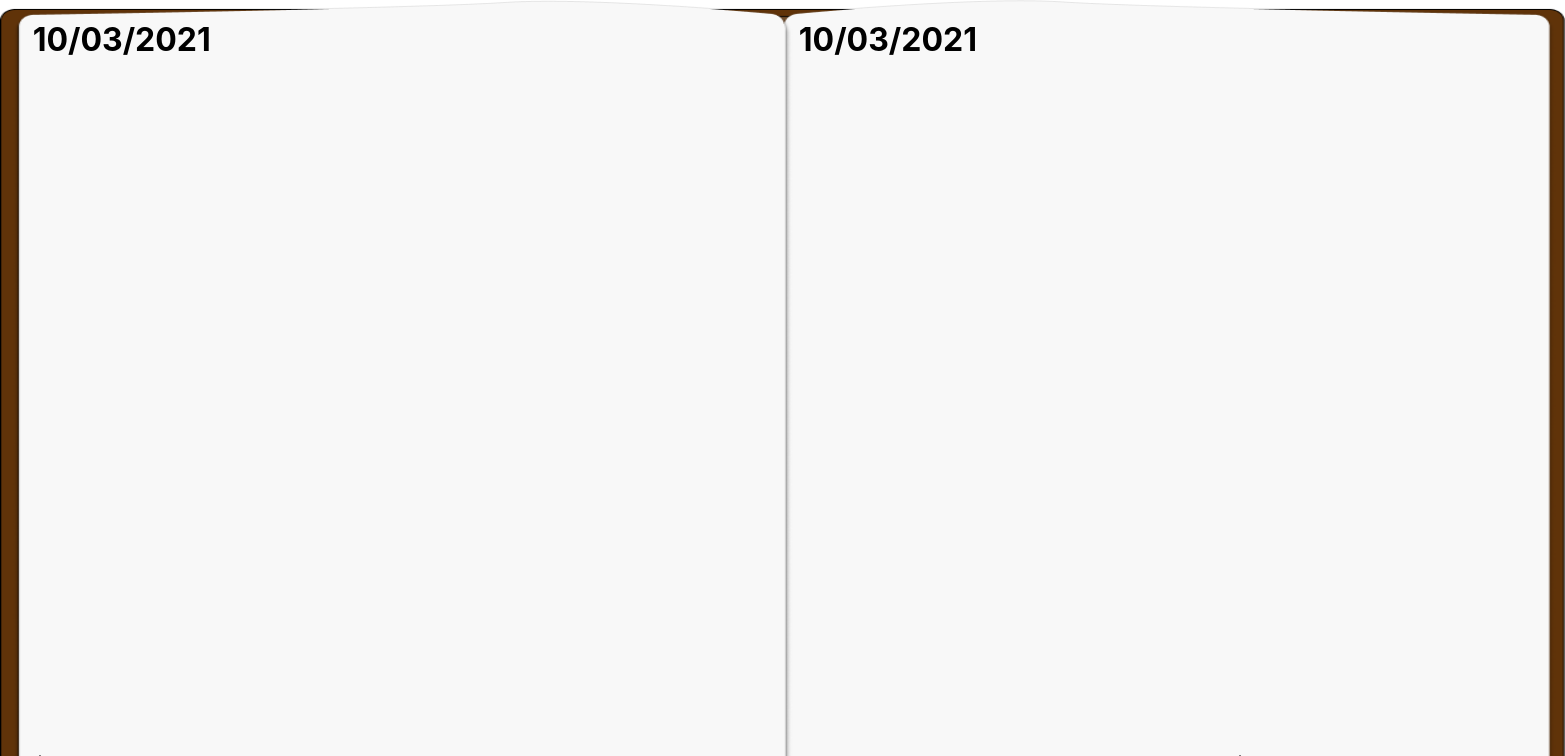
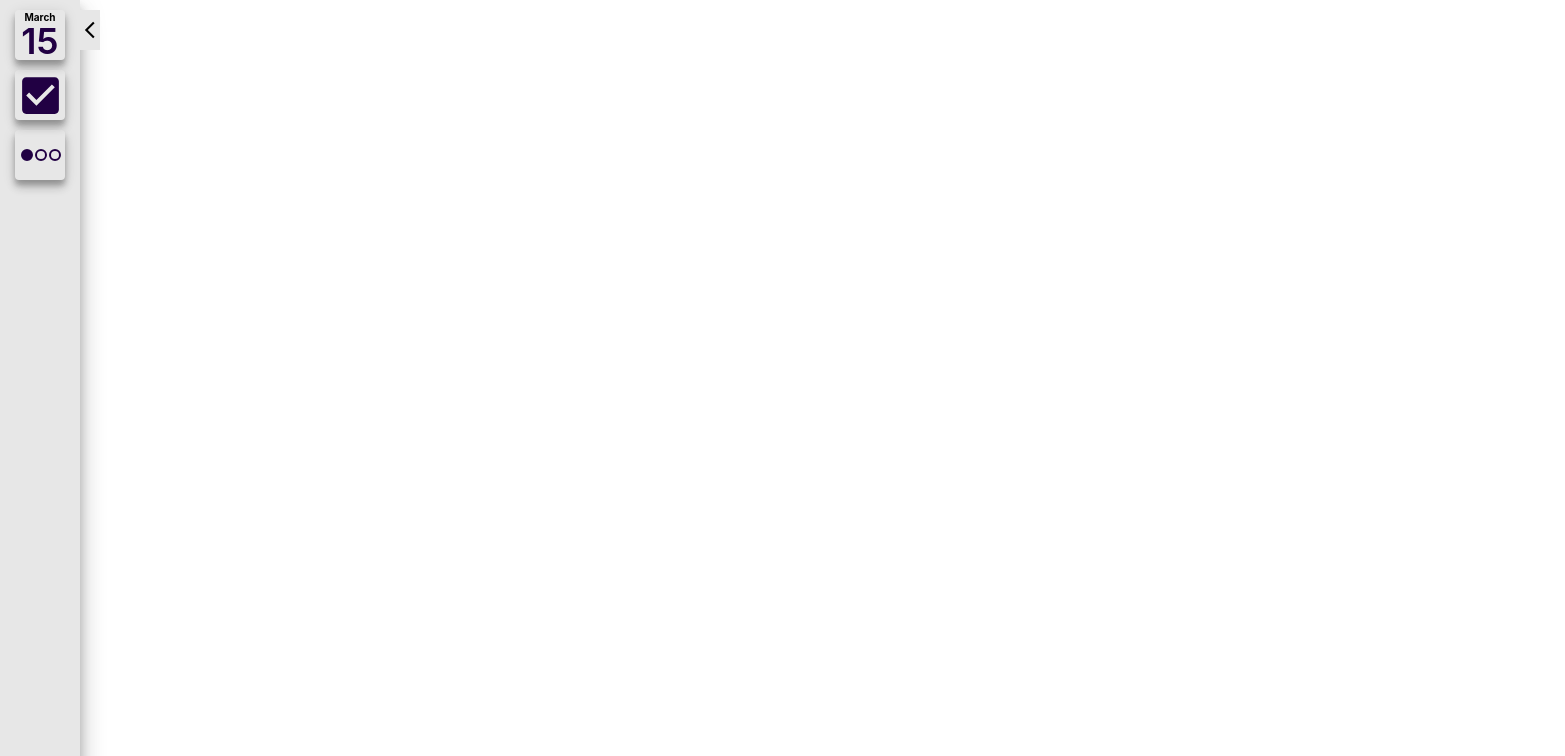
Before and after one commit to UOA-SE701-Group3-2021/3Lancers, a React (Create React App) app in the folder telos-frontend/: page /widget-drawer in a window 1280 px wide. Shown: the top 756 px of the page, 1565 px wide, since content can reach past the window. Built offline with nearby package versions, Linux system fonts and the light colour scheme.

Commit message:
Added widget drawer (no text widget icon yet) (#146)
* Added widget drawer (no text widget icon yet)

```diff
--- a/telos-frontend/src/App.css
+++ b/telos-frontend/src/App.css
@@ -14,6 +14,13 @@
 .App-logo {
   height: 40vmin;
   pointer-events: none;
+}
+
+/* todo Temporary! Remove upon submission */
+.app-container {
+  display: flex;
+  width: 100vw;
+  height: 100vh;
 }
 
 @media (prefers-reduced-motion: no-preference) {
--- a/telos-frontend/src/App.js
+++ b/telos-frontend/src/App.js
@@ -1,6 +1,11 @@
 import './App.css';
 import { BrowserRouter as Router, Switch, Route } from 'react-router-dom';
 import Journal from './views/journal/Journal';
+import WidgetCalendar from './components/calendar/WidgetCalendar';
+import WidgetTodo from './components/todo/WidgetTodo';
+import WidgetDrawer from './components/widget-drawer/WidgetDrawer';
+import WidgetHabitTracker from './components/habit-tracker/WidgetHabitTracker';
+
 import CalendarDashboard from './components/calendar/DashboardCalendar';
 import CalendarJournal from './components/calendar/JournalCalendar';
 import DashboardHabitTracker from './components/habit-tracker/DashboardHabitTracker';
@@ -39,6 +44,15 @@ function App() {
         <Route path="/test/text">
           <JournalText />
         </Route>
+        <Route path="/widget-drawer">
+          <div className="app-container">
+            <WidgetDrawer>
+              <WidgetCalendar />
+              <WidgetTodo />
+              <WidgetHabitTracker />
+            </WidgetDrawer>
+          </div>
+        </Route>
 
         <Route path="*">
           <div className="App" data-testid="test">
--- /dev/null
+++ b/telos-frontend/src/components/Widget.css
@@ -0,0 +1,35 @@
+.widget-icon {
+  --size: 50px;
+  --spacing: 10px;
+  --iconColour: #210043;
+
+  width: var(--size);
+  height: var(--size);
+
+  cursor: pointer;
+  user-select: none;
+
+  box-shadow: 0px 8px 10px rgba(0, 0, 0, 0.14), 0px 3px 14px rgba(0, 0, 0, 0.12), 0px 5px 5px rgba(0, 0, 0, 0.2);
+  border-radius: 4px;
+
+  display: flex;
+  align-items: center;
+  justify-content: center;
+  margin-bottom: var(--spacing);
+}
+
+.widget-icon:first-child {
+  margin-top: var(--spacing);
+}
+
+.widget-icon.vertical {
+  flex-flow: column nowrap;
+}
+
+.widget-icon svg {
+  fill: var(--iconColour);
+}
+
+.widget-icon:hover {
+  background-color: rgba(122,0,244,0.08);
+}
--- /dev/null
+++ b/telos-frontend/src/components/calendar/WidgetCalendar.css
@@ -0,0 +1,13 @@
+.small-month {
+  font-size: 10px;
+  font-weight: bold;
+}
+
+.big-number {
+  --bigTextSize: 36px;
+  font-size: var(--bigTextSize);
+  height: var(--bigTextSize);
+  line-height: var(--bigTextSize);
+  font-weight: 600;
+  color: var(--iconColour);
+}
--- /dev/null
+++ b/telos-frontend/src/components/calendar/WidgetCalendar.jsx
@@ -0,0 +1,17 @@
+import '../Widget.css';
+import './WidgetCalendar.css';
+import moment from 'moment';
+
+const WidgetTodo = () => {
+  const today = moment();
+  const thisMonth = today.format('MMMM');
+  const thisDay = today.format('DD');
+  return (
+    <div className="widget-icon vertical">
+      <div className="small-month">{thisMonth}</div>
+      <div className="big-number">{thisDay}</div>
+    </div>
+  );
+};
+
+export default WidgetTodo;
--- /dev/null
+++ b/telos-frontend/src/components/habit-tracker/WidgetHabitTracker.css
@@ -0,0 +1,17 @@
+.widget-habit-tracker {
+  display: flex;
+  align-items: center;
+}
+
+.circle {
+  --size: 8px;
+  height: var(--size);
+  width: var(--size);
+  border: 2px solid var(--iconColour);
+  border-radius: 50%;
+  margin-left: 2px;
+}
+
+.circle.filled {
+  background-color: var(--iconColour);
+}
--- /dev/null
+++ b/telos-frontend/src/components/habit-tracker/WidgetHabitTracker.jsx
@@ -0,0 +1,12 @@
+import '../Widget.css';
+import './WidgetHabitTracker.css';
+
+const WidgetHabitTracker = () => (
+  <div className="widget-icon widget-habit-tracker">
+    <div className="circle filled" />
+    <div className="circle" />
+    <div className="circle" />
+  </div>
+);
+
+export default WidgetHabitTracker;
--- /dev/null
+++ b/telos-frontend/src/components/todo/WidgetTodo.jsx
@@ -0,0 +1,15 @@
+import '../Widget.css';
+
+const WidgetTodo = () => (
+  <div className="widget-icon">
+    <svg width="37" height="37" viewBox="0 0 37 37" fill="none" xmlns="http://www.w3.org/2000/svg">
+      <path
+        fillRule="evenodd"
+        clipRule="evenodd"
+        d="M32.7917 0.125H4.20833C1.94208 0.125 0.125 1.9625 0.125 4.20833V32.7917C0.125 35.0375 1.94208 36.875 4.20833 36.875H32.7917C35.0579 36.875 36.875 35.0375 36.875 32.7917V4.20833C36.875 1.9625 35.0579 0.125 32.7917 0.125ZM14.4167 28.7083L4.20833 18.5L7.08708 15.6212L14.4167 22.9304L29.9129 7.43415L32.7917 10.3333L14.4167 28.7083Z"
+      />
+    </svg>
+  </div>
+);
+
+export default WidgetTodo;
--- /dev/null
+++ b/telos-frontend/src/components/widget-drawer/WidgetDrawer.css
@@ -0,0 +1,52 @@
+.WidgetDrawerParent {
+  --parentMinWidth: 20px;
+  --parentMaxWidth: 80px;
+  --background: #E7E7E7;
+  min-width: var(--parentMinWidth);
+  max-width: var(--parentMaxWidth);
+  position: relative;
+}
+
+.WidgetDrawer {
+  height: 100vh;
+  width: var(--parentMaxWidth);
+  background-color: var(--background);
+  transition: all 0.3s ease;
+
+  box-shadow:
+    0px 16px 24px rgba(0, 0, 0, 0.14),
+    0px 6px 30px rgba(0, 0, 0, 0.12),
+    0px 8px 10px rgba(0, 0, 0, 0.2);
+
+  display: flex;
+  flex-flow: column nowrap;
+  align-items: center;
+}
+
+.closer {
+  background-color: var(--background);
+  position: absolute;
+  width: var(--parentMinWidth);
+  height: 40px;
+
+  top: 10px;
+  right: calc(-1 * var(--parentMinWidth));
+
+  cursor: pointer;
+  display: flex;
+  align-items: center;
+}
+
+.flipped {
+  transform: scaleX(-1);
+}
+
+.closer.flipped {
+  right: 0;
+}
+
+.hidden {
+  opacity: 0;
+  visibility: hidden;
+  width: 0;
+}
--- /dev/null
+++ b/telos-frontend/src/components/widget-drawer/WidgetDrawer.jsx
@@ -0,0 +1,29 @@
+import './WidgetDrawer.css';
+import { useState } from 'react';
+
+const Arrow = () => (
+  <svg xmlns="http://www.w3.org/2000/svg" height="24" viewBox="0 0 24 24" width="24">
+    <path d="M0 0h24v24H0V0z" fill="none" opacity=".87" />
+    <path d="M17.51 3.87L15.73 2.1 5.84 12l9.9 9.9 1.77-1.77L9.38 12l8.13-8.13z" />
+  </svg>
+);
+
+const WidgetDrawer = ({ children }) => {
+  const BLANK = '';
+  const [isHidden, setisHidden] = useState(false);
+
+  function handleOnClick() {
+    setisHidden(() => !isHidden);
+  }
+
+  return (
+    <div className="WidgetDrawerParent">
+      <div className={`closer ${isHidden ? 'flipped' : BLANK}`} onClick={handleOnClick}>
+        <Arrow />
+      </div>
+      <div className={`WidgetDrawer ${isHidden ? 'hidden' : BLANK}`}>{children}</div>
+    </div>
+  );
+};
+
+export default WidgetDrawer;
```
